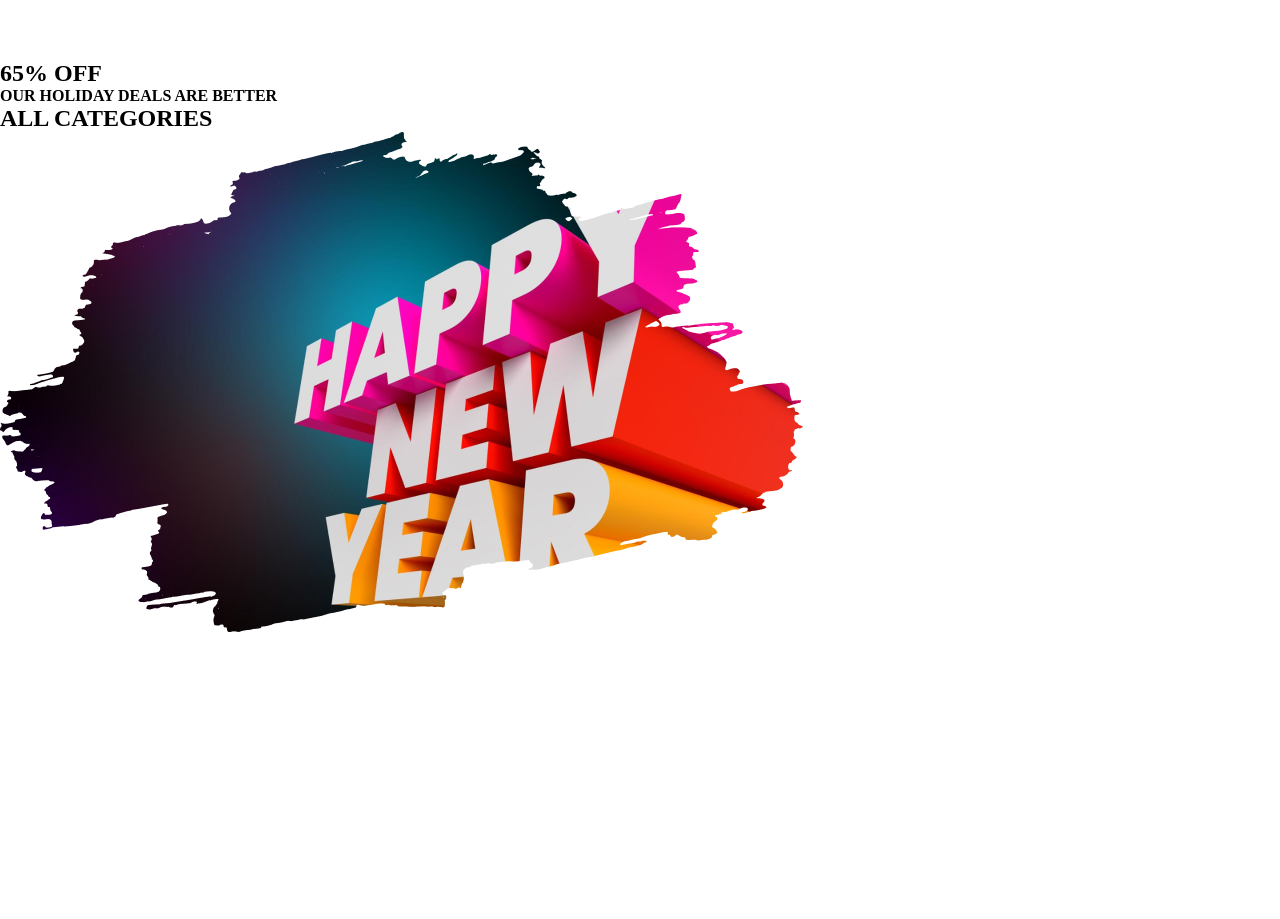
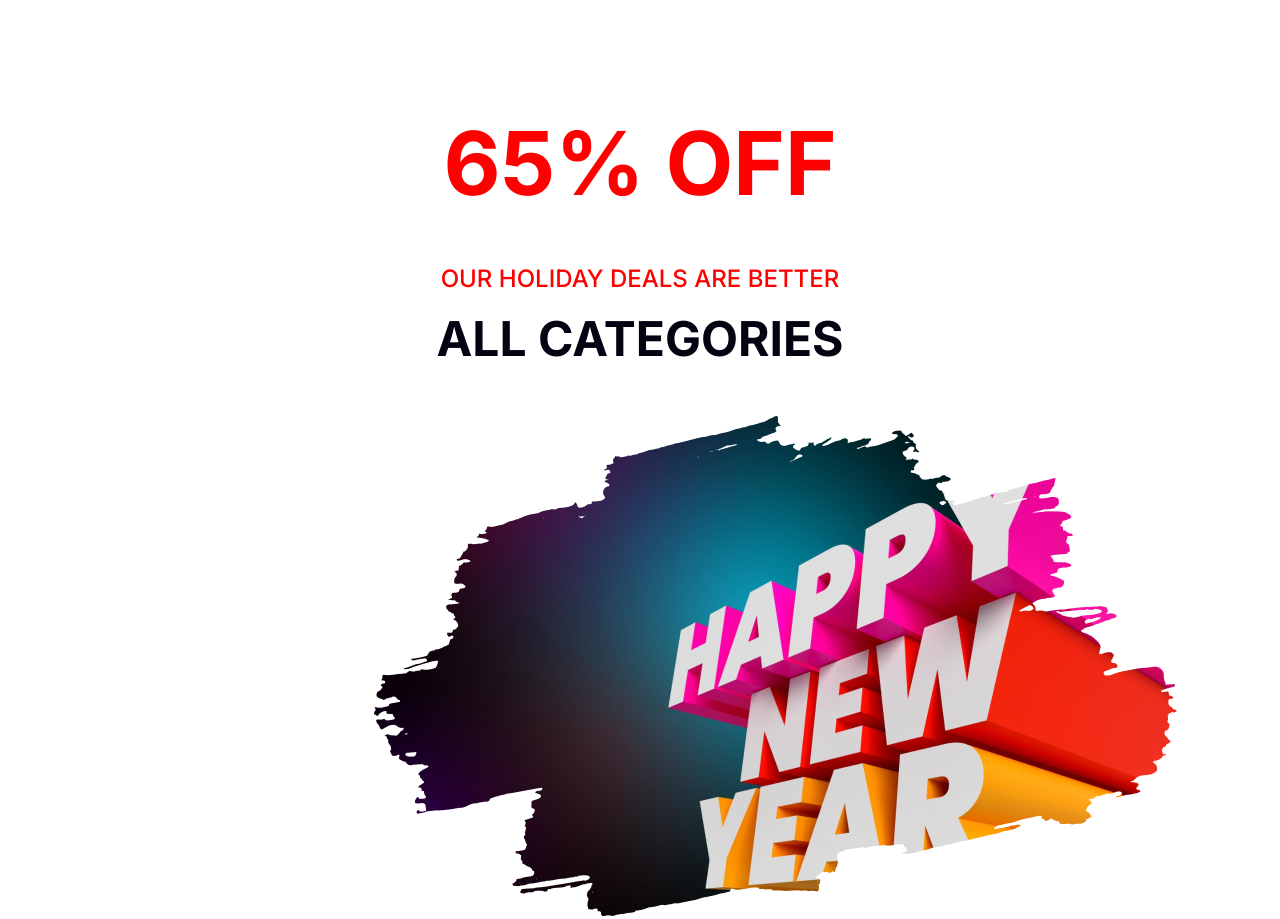
Before and after one commit to Fardus-Hassan/assignment-1, a plain HTML site: page index.html in a window 1280 px wide. Shown: the part 657-1576 px from the top of the page. Before the commit the page ends 1293 px from the top, so only its background shows below. Drawn offline with Linux system fonts and the light colour scheme.

Commit message:
added offer sec style

```diff
--- a/index.html
+++ b/index.html
@@ -16,7 +16,8 @@
         </div>
     </header>
     <main>
-        <section class="offer">
+        <section class="offer per-sec">
+            <div class="container">
                 <div class="offer-text">
                     <h1>65% OFF</h1>
                     <h4>OUR HOLIDAY DEALS ARE BETTER</h4>
@@ -25,6 +26,7 @@
                 <div class="offer-img">
                     <img src="resources/New Year Photo.png" alt="new-year">
                 </div>
+            </div>
         </section>
     </main>
     <footer>
--- a/style.css
+++ b/style.css
@@ -2,6 +2,8 @@
 
 /* font-family: 'Inter', sans-serif;
 font-family: 'Merriweather', serif; */
+
+/* common style end */
 
 * {
     margin: 0;
@@ -15,10 +17,14 @@ font-family: 'Merriweather', serif; */
 }
 
 .per-sec {
-    margin: 60px 0;
+    margin-bottom: 120px;
 }
 
-/* common style end */
+/* banner */
+
+.banner{
+    margin-top: 50px;
+}
 
 .banner-container {
     background-image: url('resources/Banner\ Image.png');
@@ -30,7 +36,7 @@ font-family: 'Merriweather', serif; */
     font-family: 'Merriweather', serif;
 }
 
-.banner-text{
+.banner-text {
     background: linear-gradient(180deg, #070211 0%, rgba(7, 2, 17, 0.00) 100%);
     border-radius: 16px;
     padding: 177px 250px;
@@ -48,4 +54,36 @@ font-family: 'Merriweather', serif; */
     line-height: 95px;
 }
 
-/* banner end */
+/* offer */
+
+.offer-text {
+    color: #F00;
+    text-align: center;
+    font-family: 'Inter', sans-serif;
+}
+
+.offer-text h1 {
+    font-size: 88px;
+    font-weight: 700;
+    margin-bottom: 48px;
+}
+
+.offer-text h4 {
+    font-size: 24px;
+    font-weight: 500;
+    margin-bottom: 16px;
+}
+
+.offer-text h2 {
+    color: #070211;
+    font-size: 48px;
+    font-weight: 700;
+}
+
+.offer-img{
+    width: 50%;
+    max-width: 800px;
+    margin: 48px auto 0;
+}
+
+/* party */
```
Lines whose indentation alone changed are shown as unchanged.
